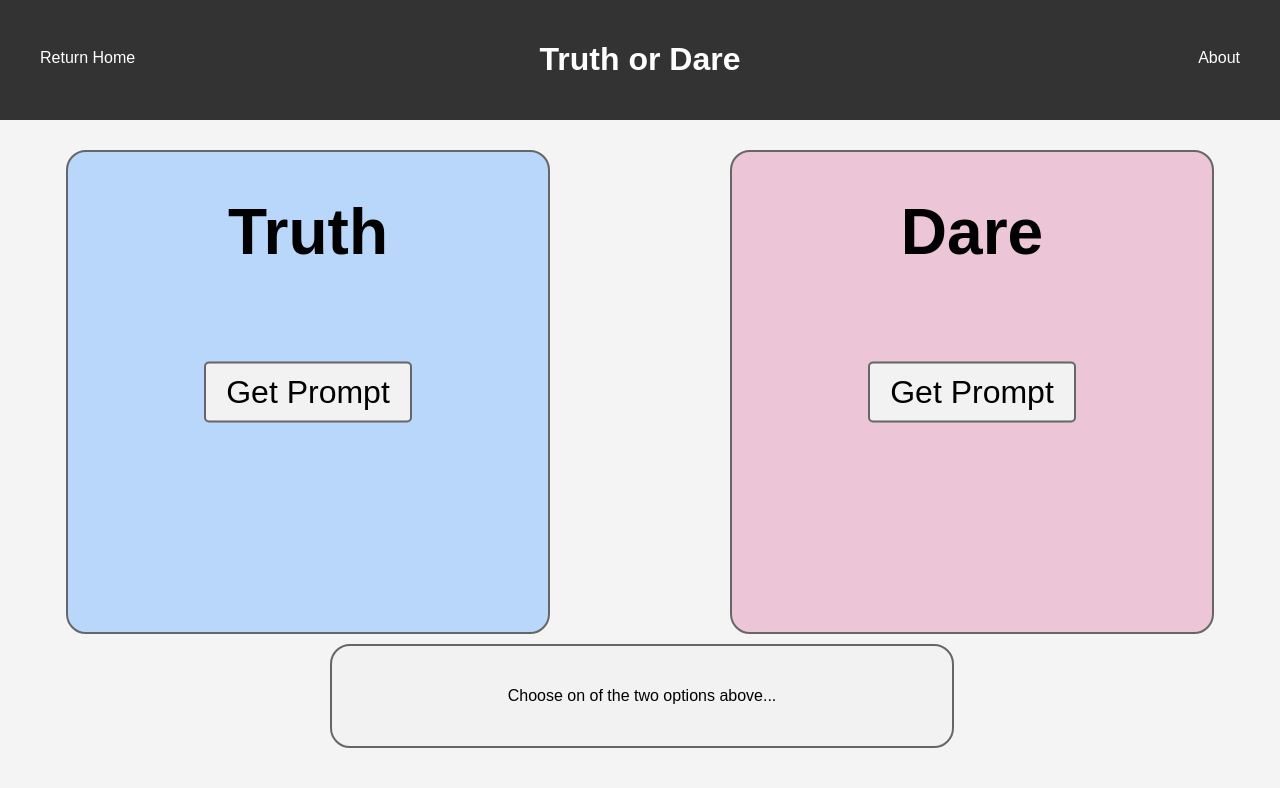
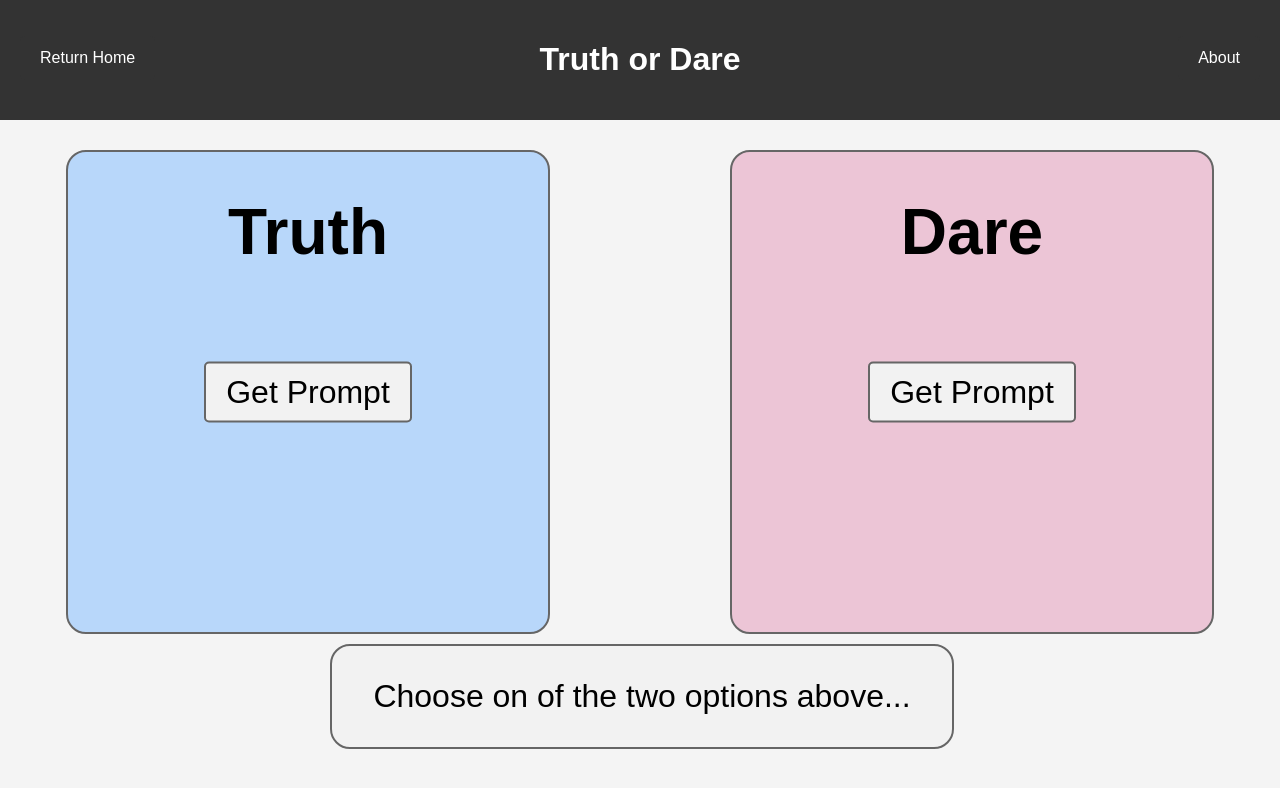
Before and after one commit to idenning2003/PajamaJams, a plain HTML site: page games/truth-or-dare.html in a window 1280 px wide. Drawn offline with Linux system fonts and the light colour scheme.

Commit message:
Minor improvment in result box

```diff
--- a/css/truth-or-dare.css
+++ b/css/truth-or-dare.css
@@ -25,10 +25,9 @@
     margin-left: 25%;
     border: 2px solid #666666;
     border-radius: 20px;
-    height: 100px;
-    display: flex;
-    justify-content: center;
-    align-items: center;
+    min-height: 100px;
+    text-align: center;
+    font-size: xx-large;
 }
 
 #spacer {
```
